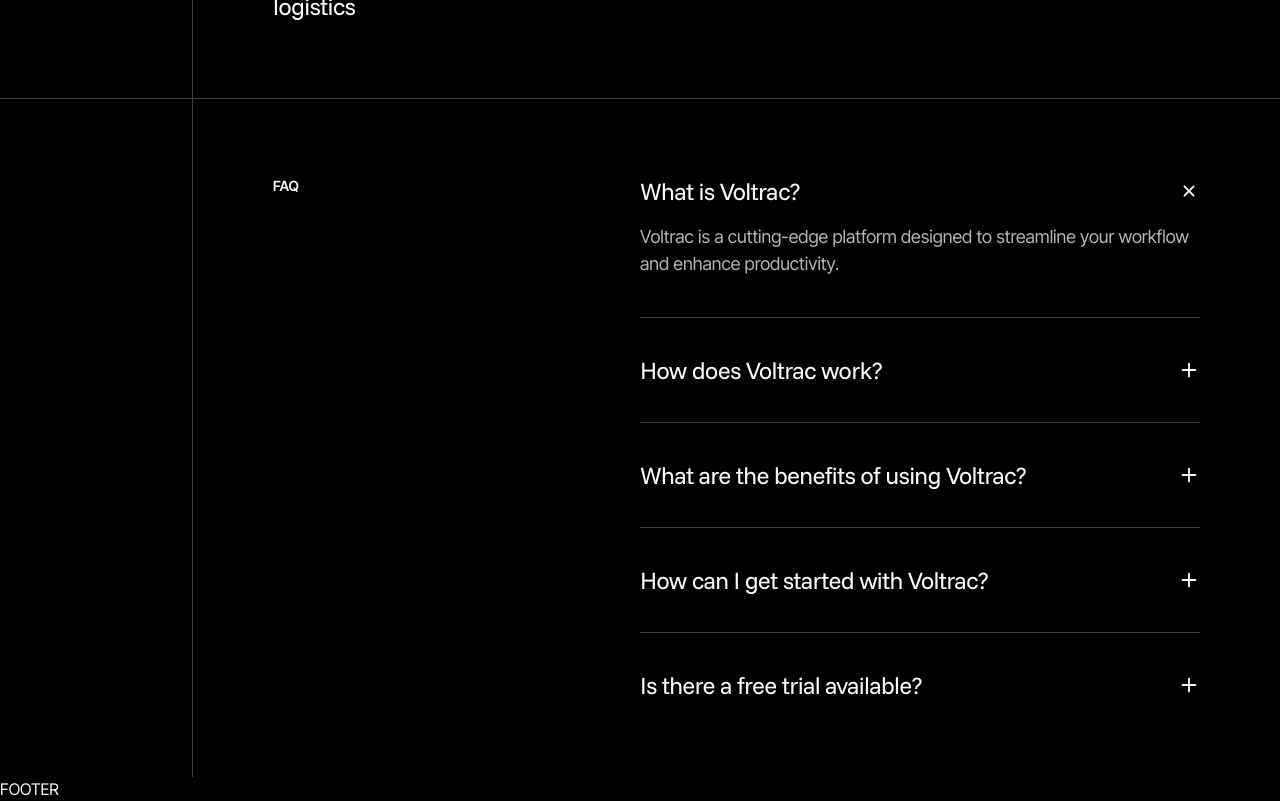
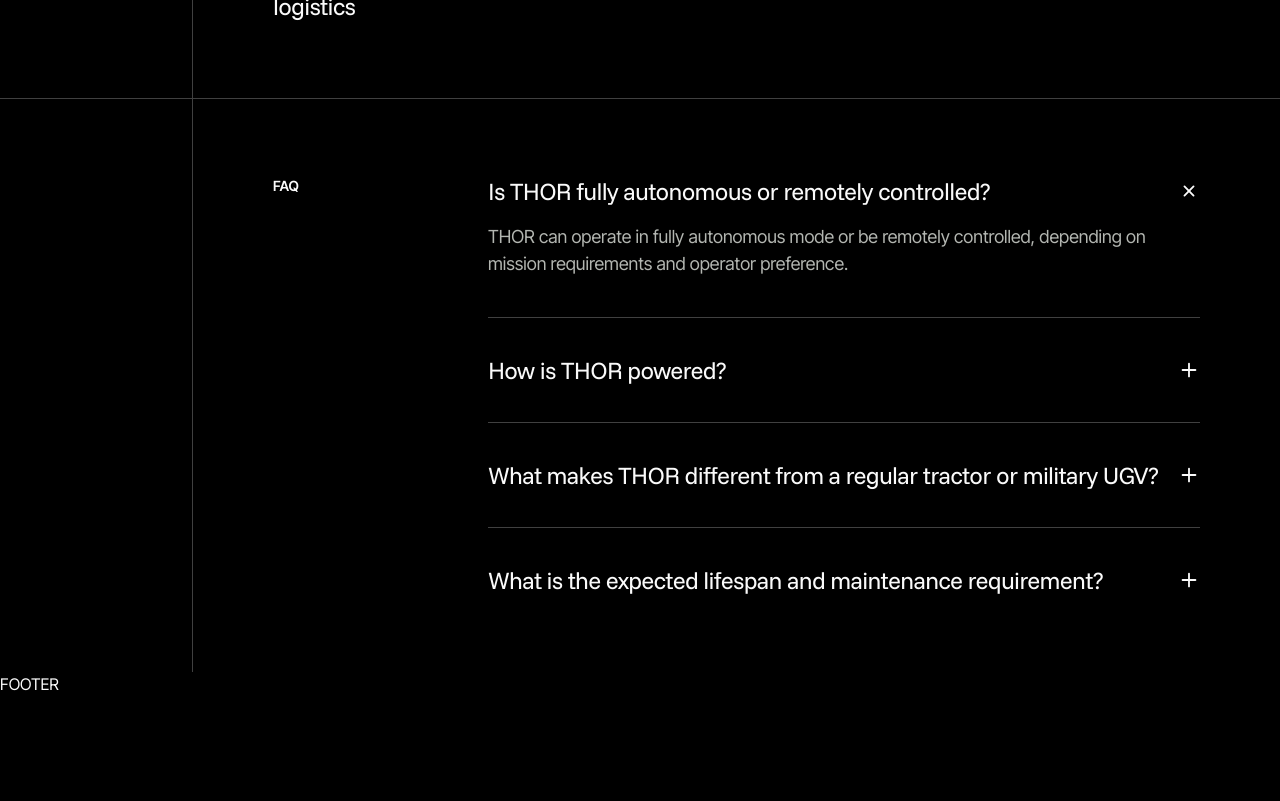
Before and after one commit to bulatte/voltrac-dev, a Next.js app: page /en in a window 1280 px wide. Shown: the part 3720-4521 px from the top of the page. After the commit the page ends 4416 px from the top, so only its background shows below. Built offline with nearby package versions, Linux system fonts and the light colour scheme.

Commit message:
faq: connect to translations

```diff
--- a/messages/de.json
+++ b/messages/de.json
@@ -46,6 +46,24 @@
     },
     "news": {
       "title": "Nachrichten"
+    },
+    "faq": {
+      "question-1": {
+        "question": "Is THOR fully autonomous or remotely controlled?",
+        "content": "THOR can operate in fully autonomous mode or be remotely controlled, depending on mission requirements and operator preference."
+      },
+      "question-2": {
+        "question": "How is THOR powered?",
+        "content": "Reprehenderit Lorem Lorem veniam amet magna nisi tempor ullamco ipsum reprehenderit."
+      },
+      "question-3": {
+        "question": "What makes THOR different from a regular tractor or military UGV?",
+        "content": "Reprehenderit Lorem Lorem veniam amet magna nisi tempor ullamco ipsum reprehenderit."
+      },
+      "question-4": {
+        "question": "What is the expected lifespan and maintenance requirement?",
+        "content": "Reprehenderit Lorem Lorem veniam amet magna nisi tempor ullamco ipsum reprehenderit."
+      }
     }
   },
   "common": {
--- a/messages/en.json
+++ b/messages/en.json
@@ -46,6 +46,24 @@
     },
     "news": {
       "title": "News"
+    },
+    "faq": {
+      "question-1": {
+        "question": "Is THOR fully autonomous or remotely controlled?",
+        "content": "THOR can operate in fully autonomous mode or be remotely controlled, depending on mission requirements and operator preference."
+      },
+      "question-2": {
+        "question": "How is THOR powered?",
+        "content": "Reprehenderit Lorem Lorem veniam amet magna nisi tempor ullamco ipsum reprehenderit."
+      },
+      "question-3": {
+        "question": "What makes THOR different from a regular tractor or military UGV?",
+        "content": "Reprehenderit Lorem Lorem veniam amet magna nisi tempor ullamco ipsum reprehenderit."
+      },
+      "question-4": {
+        "question": "What is the expected lifespan and maintenance requirement?",
+        "content": "Reprehenderit Lorem Lorem veniam amet magna nisi tempor ullamco ipsum reprehenderit."
+      }
     }
   },
   "common": {
--- a/messages/es.json
+++ b/messages/es.json
@@ -46,6 +46,24 @@
     },
     "news": {
       "title": "Noticias"
+    },
+    "faq": {
+      "question-1": {
+        "question": "Is THOR fully autonomous or remotely controlled?",
+        "content": "THOR can operate in fully autonomous mode or be remotely controlled, depending on mission requirements and operator preference."
+      },
+      "question-2": {
+        "question": "How is THOR powered?",
+        "content": "Reprehenderit Lorem Lorem veniam amet magna nisi tempor ullamco ipsum reprehenderit."
+      },
+      "question-3": {
+        "question": "What makes THOR different from a regular tractor or military UGV?",
+        "content": "Reprehenderit Lorem Lorem veniam amet magna nisi tempor ullamco ipsum reprehenderit."
+      },
+      "question-4": {
+        "question": "What is the expected lifespan and maintenance requirement?",
+        "content": "Reprehenderit Lorem Lorem veniam amet magna nisi tempor ullamco ipsum reprehenderit."
+      }
     }
   },
   "common": {
--- a/messages/nl.json
+++ b/messages/nl.json
@@ -46,6 +46,24 @@
     },
     "news": {
       "title": "Nieuws"
+    },
+    "faq": {
+      "question-1": {
+        "question": "Is THOR fully autonomous or remotely controlled?",
+        "content": "THOR can operate in fully autonomous mode or be remotely controlled, depending on mission requirements and operator preference."
+      },
+      "question-2": {
+        "question": "How is THOR powered?",
+        "content": "Reprehenderit Lorem Lorem veniam amet magna nisi tempor ullamco ipsum reprehenderit."
+      },
+      "question-3": {
+        "question": "What makes THOR different from a regular tractor or military UGV?",
+        "content": "Reprehenderit Lorem Lorem veniam amet magna nisi tempor ullamco ipsum reprehenderit."
+      },
+      "question-4": {
+        "question": "What is the expected lifespan and maintenance requirement?",
+        "content": "Reprehenderit Lorem Lorem veniam amet magna nisi tempor ullamco ipsum reprehenderit."
+      }
     }
   },
   "common": {
--- a/src/components/common/accordion.tsx
+++ b/src/components/common/accordion.tsx
@@ -6,11 +6,17 @@
 import { cn } from "@/lib/utils";
 
 export type FaqItem = {
-  title: string;
+  question: string;
   content: string;
 };
 
-const Accordion = ({ items }: { items: FaqItem[] }) => {
+const Accordion = ({
+  items,
+  className,
+}: {
+  items: FaqItem[];
+  className?: string;
+}) => {
   const [activeIndexes, setActiveIndexes] = useState<number[]>([0]);
 
   const toggleIndex = (index: number) => {
@@ -23,7 +29,7 @@
   };
 
   return (
-    <div className="lg:max-w-140 -my-10">
+    <div className={cn("flex flex-col", className)}>
       {items.map((item, index) => {
         const active = activeIndexes.includes(index);
 
@@ -39,7 +45,7 @@
               )}
               onClick={() => toggleIndex(index)}
             >
-              <h3 className="text-title-s">{item.title}</h3>
+              <h3 className="text-title-s">{item.question}</h3>
               <Plus
                 className={cn(
                   "size-5.5 transition-transform duration-800 ease-in-out",
--- a/src/components/home/faq.tsx
+++ b/src/components/home/faq.tsx
@@ -1,43 +1,38 @@
 import Container from "@/components/common/container";
 import Accordion from "../common/accordion";
+import { NestedKey } from "@/types/common";
+import { Messages } from "next-intl";
+import { getTranslations } from "next-intl/server";
 
-const faqItems = [
-  {
-    title: "What is Voltrac?",
-    content:
-      "Voltrac is a cutting-edge platform designed to streamline your workflow and enhance productivity.",
-  },
-  {
-    title: "How does Voltrac work?",
-    content:
-      "Voltrac uses advanced algorithms and machine learning to optimize your tasks and improve efficiency.",
-  },
-  {
-    title: "What are the benefits of using Voltrac?",
-    content:
-      "Voltrac offers numerous benefits, including increased productivity, better task management, and enhanced collaboration.",
-  },
-  {
-    title: "How can I get started with Voltrac?",
-    content:
-      "Getting started with Voltrac is easy! Simply sign up for an account, and you'll be guided through the setup process.",
-  },
-  {
-    title: "Is there a free trial available?",
-    content:
-      "Yes, Voltrac offers a free trial for new users. Sign up today to get started!",
-  },
+type FaqKey = NestedKey<Messages["home"]["faq"]>;
+
+const faqKeys: FaqKey[] = [
+  "question-1",
+  "question-2",
+  "question-3",
+  "question-4",
 ];
 
-const Faq = () => (
+const Faq = async () => {
+  const t = await getTranslations("home.faq");
+
+  const items = faqKeys.map((key) => ({
+    question: t(`${key}.question`),
+    content: t(`${key}.content`),
+  }));
+
+  if (!items.length) return null;
+
+  return (
     <div className="border-t border-t-white-25">
       <Container>
         <div className="flex flex-col lg:flex-row gap-20 items-start justify-between px-[var(--cxp)] py-20 ">
           <h2 className="text-subtitle-l">FAQ</h2>
-        <Accordion items={faqItems} />
+          <Accordion className="lg:max-w-178 -my-10" items={items} />
         </div>
       </Container>
     </div>
   );
+};
 
 export default Faq;
```
Lines whose indentation alone changed are shown as unchanged.
